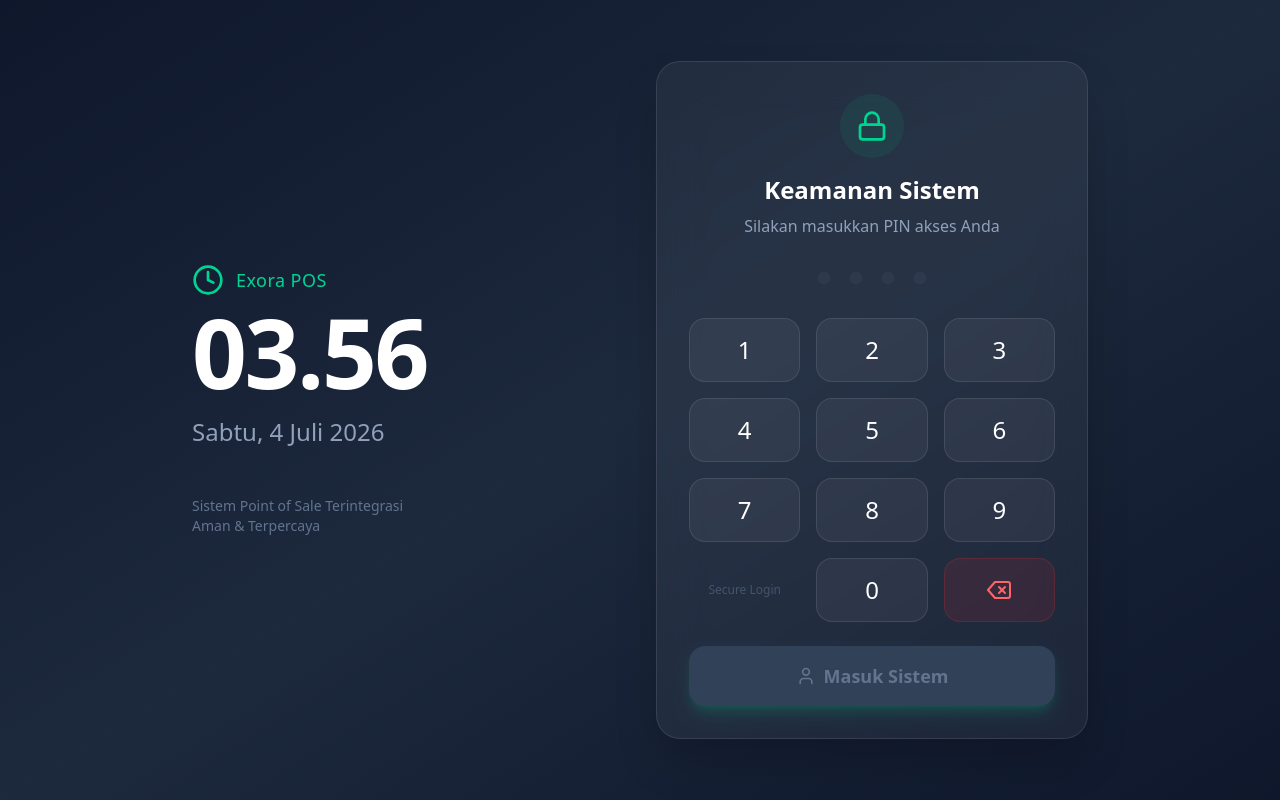
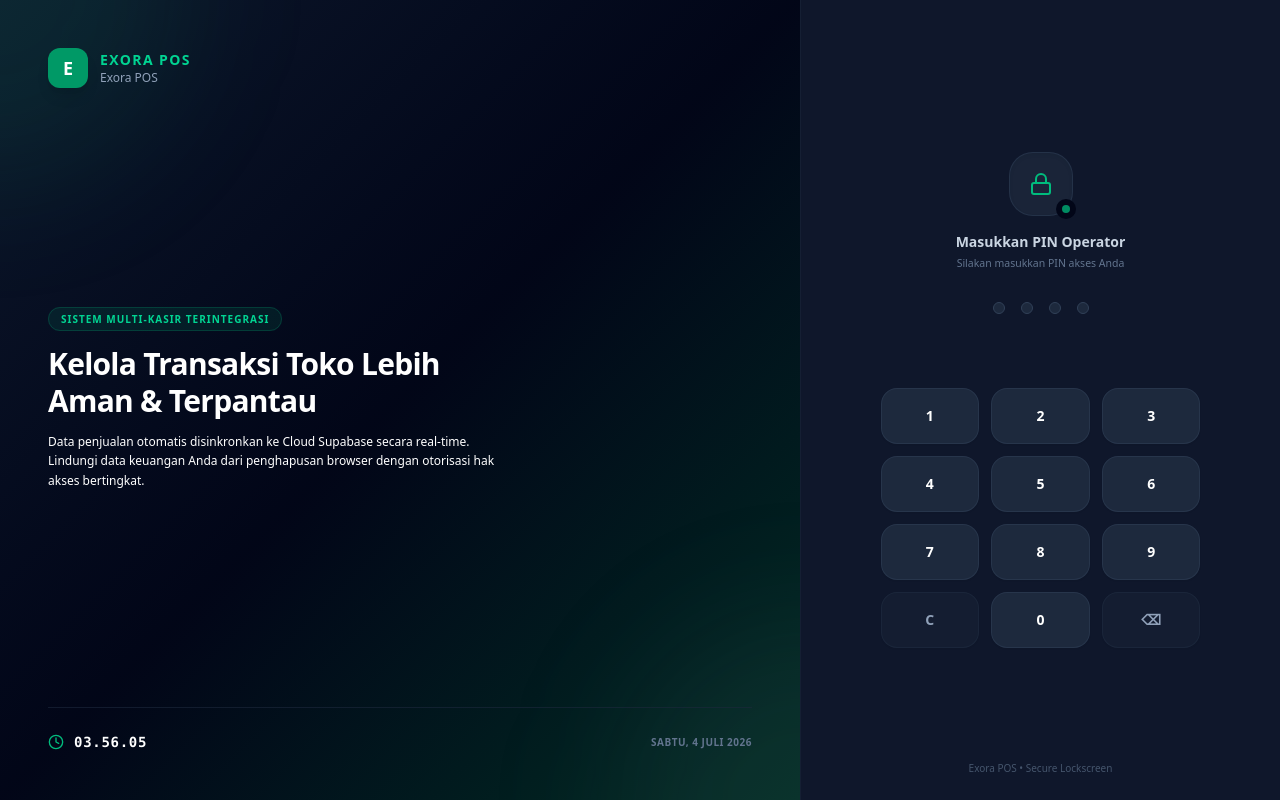
Before and after one commit to syahjalal6-ux/EXORA-POS, a React (Vite) app: page / in a window 1280 px wide. Built offline with nearby package versions, Linux system fonts and the light colour scheme.

Commit message:
Refactor LockScreen component for improved functionality

```diff
--- a/src/components/LockScreen.tsx
+++ b/src/components/LockScreen.tsx
@@ -1,170 +1,214 @@
-import React, { useState, useEffect } from 'react';
-import { motion, AnimatePresence } from 'framer-motion';
-import { Clock, User, Lock, AlertCircle } from 'lucide-react';
+import { useState, useEffect } from 'react';
+import { ShieldCheck, User, Eye, EyeOff, Store, Clock, Lock } from 'lucide-react';
+import { motion, AnimatePresence } from 'motion/react';
+import { StoreSettings, UserSession } from '../types';
 
-const LockScreen = ({ onUnlock }: { onUnlock: (role: 'owner' | 'cashier') => void }) => {
-  const [pin, setPin] = useState('');
-  const [error, setError] = useState(false);
-  const [currentTime, setCurrentTime] = useState(new Date());
+interface LockScreenProps {
+  settings: StoreSettings;
+  onLoginSuccess: (session: UserSession) => void;
+}
 
+export default function LockScreen({ settings, onLoginSuccess }: LockScreenProps) {
+  const [pin, setPin] = useState<string>('');
+  const [showPin, setShowPin] = useState<boolean>(false);
+  const [currentTime, setCurrentTime] = useState<Date>(new Date());
+  const [shake, setShake] = useState<boolean>(false);
+  const [errorMsg, setErrorMsg] = useState<string>('');
+
+  // Clock tick
   useEffect(() => {
     const timer = setInterval(() => setCurrentTime(new Date()), 1000);
     return () => clearInterval(timer);
   }, []);
 
-  const handleNumberClick = (num: string) => {
-    if (pin.length < 4) {
+  const ownerPin = settings.ownerPin || '1234';
+  const kasirPin = settings.kasirPin || '0000';
+
+  const handleKeyPress = (num: string) => {
+    if (pin.length < 6) {
+      setErrorMsg('');
       setPin(prev => prev + num);
-      setError(false);
     }
   };
 
   const handleBackspace = () => {
     setPin(prev => prev.slice(0, -1));
-    setError(false);
   };
 
-  const handleSubmit = () => {
-    // Default PINs (Hardcoded for demo, should be managed securely in real app)
-    if (pin === '1234') {
-      onUnlock('owner');
-    } else if (pin === '0000') {
-      onUnlock('cashier');
+  const handleClear = () => {
+    setPin('');
+    setErrorMsg('');
+  };
+
+  const handleSubmit = (currentPin = pin) => {
+    if (currentPin === ownerPin) {
+      onLoginSuccess({
+        role: 'OWNER',
+        name: 'Pemilik Toko (Owner)',
+        loggedInAt: new Date().toISOString()
+      });
+    } else if (currentPin === kasirPin) {
+      onLoginSuccess({
+        role: 'KASIR',
+        name: 'Staff Kasir',
+        loggedInAt: new Date().toISOString()
+      });
     } else {
-      setError(true);
-      setTimeout(() => setPin(''), 500);
+      // Trigger shake animation
+      setShake(true);
+      setErrorMsg('PIN salah! Silakan coba lagi.');
+      setPin('');
+      setTimeout(() => setShake(false), 500);
     }
   };
 
-  const formatTime = (date: Date) => {
-    return date.toLocaleTimeString('id-ID', { hour: '2-digit', minute: '2-digit' });
-  };
+  // Auto submit when PIN reaches length of owner or kasir pin (usually 4 digits)
+  useEffect(() => {
+    if (pin.length === 4) {
+      // Auto submit 4 digit PIN
+      const timer = setTimeout(() => {
+        handleSubmit(pin);
+      }, 200);
+      return () => clearTimeout(timer);
+    }
+  }, [pin]);
 
-  const formatDate = (date: Date) => {
-    return date.toLocaleDateString('id-ID', { weekday: 'long', day: 'numeric', month: 'long', year: 'numeric' });
-  };
+  const numpadButtons = [
+    '1', '2', '3',
+    '4', '5', '6',
+    '7', '8', '9',
+    'C', '0', '⌫'
+  ];
 
   return (
-    <div className="min-h-screen bg-gradient-to-br from-slate-900 via-slate-800 to-slate-900 flex items-center justify-center p-4">
-      <div className="max-w-4xl w-full grid md:grid-cols-2 gap-8 items-center">
+    <div className="fixed inset-0 z-50 flex flex-col md:flex-row bg-slate-950 text-white font-sans overflow-hidden">
 
-        {/* Left Side: Time & Date */}
+      {/* LEFT SIDE: Decorative Brand Banner */}
+      <div className="flex-1 hidden md:flex flex-col justify-between p-12 bg-gradient-to-br from-slate-900 via-slate-950 to-emerald-950 relative overflow-hidden">
+        {/* Background atmospheric shapes */}
+        <div className="absolute -top-1/4 -left-1/4 w-96 h-96 bg-emerald-500/10 rounded-full blur-3xl"></div>
+        <div className="absolute -bottom-1/4 -right-1/4 w-96 h-96 bg-slate-500/10 rounded-full blur-3xl"></div>
+
+        {/* Top bar */}
+        <div className="flex items-center gap-3 z-10">
+          <div className="h-10 w-10 rounded-xl bg-emerald-600 flex items-center justify-center text-white font-black text-lg shadow-lg">
+            E
+          </div>
+          <div>
+            <h1 className="font-extrabold text-sm tracking-widest uppercase text-emerald-400">Exora POS</h1>
+            <p className="text-xs text-slate-400 font-medium">{settings.storeName}</p>
+          </div>
+        </div>
+
+        {/* Middle text */}
+        <div className="z-10 max-w-md my-auto">
+          <span className="px-3 py-1 rounded-full text-[10px] font-bold tracking-widest bg-emerald-500/10 text-emerald-400 border border-emerald-500/20 uppercase">
+            Sistem Multi-Kasir Terintegrasi
+          </span>
+          <h2 className="text-3xl font-black mt-4 tracking-tight leading-tight text-white">
+            Kelola Transaksi Toko Lebih Aman & Terpantau
+          </h2>
+          <p className="text-slate-450 text-xs mt-3 leading-relaxed">
+            Data penjualan otomatis disinkronkan ke Cloud Supabase secara real-time. Lindungi data keuangan Anda dari penghapusan browser dengan otorisasi hak akses bertingkat.
+          </p>
+        </div>
+
+        {/* Bottom clock */}
+        <div className="z-10 flex items-center justify-between border-t border-slate-800/60 pt-6">
+          <div className="flex items-center gap-2.5">
+            <Clock className="h-4 w-4 text-emerald-500" />
+            <span className="font-mono text-sm tracking-wider font-semibold">
+              {currentTime.toLocaleTimeString('id-ID', { hour: '2-digit', minute: '2-digit', second: '2-digit' })}
+            </span>
+          </div>
+          <span className="text-[10px] uppercase font-bold text-slate-500 tracking-wider">
+            {currentTime.toLocaleDateString('id-ID', { weekday: 'long', day: 'numeric', month: 'long', year: 'numeric' })}
+          </span>
+        </div>
+      </div>
+
+      {/* RIGHT SIDE: Numerical PIN pad login */}
+      <div className="w-full md:w-[480px] bg-slate-900 border-l border-slate-800/50 flex flex-col justify-center items-center p-6 md:p-8 relative">
+        {/* Mobile top logo */}
+        <div className="md:hidden flex flex-col items-center gap-2 mb-8 mt-4">
+          <div className="h-12 w-12 rounded-2xl bg-emerald-600 flex items-center justify-center text-white font-black text-2xl shadow-xl">
+            E
+          </div>
+          <h1 className="font-black text-lg tracking-tight">{settings.storeName}</h1>
+        </div>
+
         <motion.div
-          initial={{ opacity: 0, x: -50 }}
-          animate={{ opacity: 1, x: 0 }}
-          transition={{ duration: 0.8 }}
-          className="text-white text-center md:text-left space-y-4"
+          animate={shake ? { x: [-10, 10, -10, 10, 0] } : {}}
+          transition={{ duration: 0.4 }}
+          className="w-full max-w-xs flex flex-col items-center"
         >
-          <div className="flex items-center justify-center md:justify-start gap-3 text-emerald-400 mb-2">
-            <Clock size={32} />
-            <span className="text-lg font-medium tracking-wide">Exora POS</span>
-          </div>
-          <h1 className="text-6xl md:text-8xl font-bold tracking-tight">
-            {formatTime(currentTime)}
-          </h1>
-          <p className="text-xl md:text-2xl text-slate-400 font-light">
-            {formatDate(currentTime)}
-          </p>
-          <div className="pt-8 text-slate-500 text-sm">
-            <p>Sistem Point of Sale Terintegrasi</p>
-            <p>Aman & Terpercaya</p>
-          </div>
-        </motion.div>
-
-        {/* Right Side: PIN Pad */}
-        <motion.div
-          initial={{ opacity: 0, scale: 0.9 }}
-          animate={{ opacity: 1, scale: 1 }}
-          transition={{ duration: 0.5, delay: 0.2 }}
-          className="bg-white/5 backdrop-blur-xl border border-white/10 rounded-3xl p-8 shadow-2xl"
-        >
-          <div className="text-center mb-8">
-            <div className="inline-flex items-center justify-center w-16 h-16 rounded-full bg-emerald-500/10 text-emerald-400 mb-4">
-              <Lock size={32} />
+          {/* Padlock / User icon indicator */}
+          <div className="h-16 w-16 rounded-3xl bg-slate-800/80 border border-slate-700/50 flex items-center justify-center text-emerald-400 shadow-inner mb-4 relative">
+            <Lock className="h-6 w-6 text-emerald-500" />
+            <div className="absolute -bottom-1 -right-1 h-5 w-5 rounded-full bg-slate-950 flex items-center justify-center">
+              <span className="h-2 w-2 rounded-full bg-emerald-500 animate-pulse"></span>
             </div>
-            <h2 className="text-2xl font-bold text-white mb-2">Keamanan Sistem</h2>
-            <p className="text-slate-400">Silakan masukkan PIN akses Anda</p>
           </div>
 
-          {/* PIN Display */}
-          <div className="flex justify-center gap-4 mb-8">
-            {[0, 1, 2, 3].map((index) => (
-              <motion.div
-                key={index}
-                initial={{ scale: 0.8, opacity: 0 }}
-                animate={{
-                  scale: pin.length > index ? 1 : 0.8,
-                  opacity: pin.length > index ? 1 : 0.5,
-                  backgroundColor: error ? '#ef4444' : (pin.length > index ? '#10b981' : '#334155')
-                }}
-                transition={{ type: "spring", stiffness: 300, damping: 20 }}
-                className="w-4 h-4 rounded-full"
+          <p className="text-sm font-bold text-slate-300">Masukkan PIN Operator</p>
+          {/* REVISI DI SINI: Teks PIN default dihapus dan diganti instruksi umum */}
+          <p className="text-[10.5px] text-slate-500 mt-1">Silakan masukkan PIN akses Anda</p>
+
+          {/* Dots Indicator */}
+          <div className="flex gap-4 h-6 items-center my-6">
+            {Array.from({ length: 4 }).map((_, i) => (
+              <span
+                key={i}
+                className={`h-3 w-3 rounded-full transition-all duration-150 border ${
+                  i < pin.length
+                    ? 'bg-emerald-500 border-emerald-400 scale-125 shadow-sm shadow-emerald-500/50'
+                    : 'bg-slate-800 border-slate-700'
+                }`}
               />
             ))}
           </div>
 
-          <AnimatePresence>
-            {error && (
-              <motion.div
-                initial={{ opacity: 0, y: -10 }}
-                animate={{ opacity: 1, y: 0 }}
-                exit={{ opacity: 0, y: -10 }}
-                className="flex items-center justify-center gap-2 text-red-400 mb-6 text-sm"
-              >
-                <AlertCircle size={16} />
-                <span>PIN salah. Silakan coba lagi.</span>
-              </motion.div>
+          {/* Animated error block */}
+          <div className="h-5 text-center">
+            {errorMsg && (
+              <p className="text-red-400 text-xs font-semibold tracking-wide animate-bounce">
+                {errorMsg}
+              </p>
             )}
-          </AnimatePresence>
-
-          {/* Numpad */}
-          <div className="grid grid-cols-3 gap-4 mb-6">
-            {[1, 2, 3, 4, 5, 6, 7, 8, 9].map((num) => (
-              <motion.button
-                key={num}
-                whileHover={{ scale: 1.05 }}
-                whileTap={{ scale: 0.95 }}
-                onClick={() => handleNumberClick(num.toString())}
-                className="h-16 rounded-2xl bg-white/5 hover:bg-white/10 border border-white/10 text-white text-2xl font-medium transition-colors flex items-center justify-center"
-              >
-                {num}
-              </motion.button>
-            ))}
-            <div className="flex items-center justify-center">
-              <span className="text-slate-600 text-xs">Secure Login</span>
-            </div>
-            <motion.button
-              whileHover={{ scale: 1.05 }}
-              whileTap={{ scale: 0.95 }}
-              onClick={() => handleNumberClick('0')}
-              className="h-16 rounded-2xl bg-white/5 hover:bg-white/10 border border-white/10 text-white text-2xl font-medium transition-colors flex items-center justify-center"
-            >
-              0
-            </motion.button>
-            <motion.button
-              whileHover={{ scale: 1.05 }}
-              whileTap={{ scale: 0.95 }}
-              onClick={handleBackspace}
-              className="h-16 rounded-2xl bg-red-500/10 hover:bg-red-500/20 border border-red-500/20 text-red-400 transition-colors flex items-center justify-center"
-            >
-              <svg xmlns="http://www.w3.org/2000/svg" width="24" height="24" viewBox="0 0 24 24" fill="none" stroke="currentColor" strokeWidth="2" strokeLinecap="round" strokeLinejoin="round"><path d="M21 4H8l-7 8 7 8h13a2 2 0 0 0 2-2V6a2 2 0 0 0-2-2z"></path><line x1="18" y1="9" x2="12" y2="15"></line><line x1="12" y1="9" x2="18" y2="15"></line></svg>
-            </motion.button>
           </div>
 
-          <motion.button
-            whileHover={{ scale: 1.02 }}
-            whileTap={{ scale: 0.98 }}
-            onClick={handleSubmit}
-            disabled={pin.length !== 4}
-            className="w-full py-4 rounded-2xl bg-emerald-500 hover:bg-emerald-600 disabled:bg-slate-700 disabled:text-slate-500 text-white font-bold text-lg shadow-lg shadow-emerald-500/20 transition-all flex items-center justify-center gap-2"
-          >
-            <User size={20} />
-            Masuk Sistem
-          </motion.button>
+          {/* PIN-Pad Buttons Grid */}
+          <div className="grid grid-cols-3 gap-3 w-full mt-6">
+            {numpadButtons.map((btn, index) => {
+              const isSpecial = btn === 'C' || btn === '⌫';
+              return (
+                <button
+                  key={index}
+                  type="button"
+                  onClick={() => {
+                    if (btn === 'C') handleClear();
+                    else if (btn === '⌫') handleBackspace();
+                    else handleKeyPress(btn);
+                  }}
+                  className={`h-14 rounded-2xl flex items-center justify-center text-sm font-bold shadow-xs active:scale-95 transition cursor-pointer select-none border ${
+                    isSpecial
+                      ? 'bg-slate-800/40 text-slate-400 border-slate-800/80 hover:bg-slate-850'
+                      : 'bg-slate-800 text-white hover:bg-slate-705 border-slate-700/55'
+                  }`}
+                >
+                  {btn}
+                </button>
+              );
+            })}
+          </div>
         </motion.div>
+
+        {/* App Meta footer for mobile */}
+        <div className="mt-8 text-center md:absolute md:bottom-6 text-[10px] text-slate-600 font-medium">
+          Exora POS • Secure Lockscreen
+        </div>
+
       </div>
     </div>
   );
-};
-
-export default LockScreen;
+}
```
